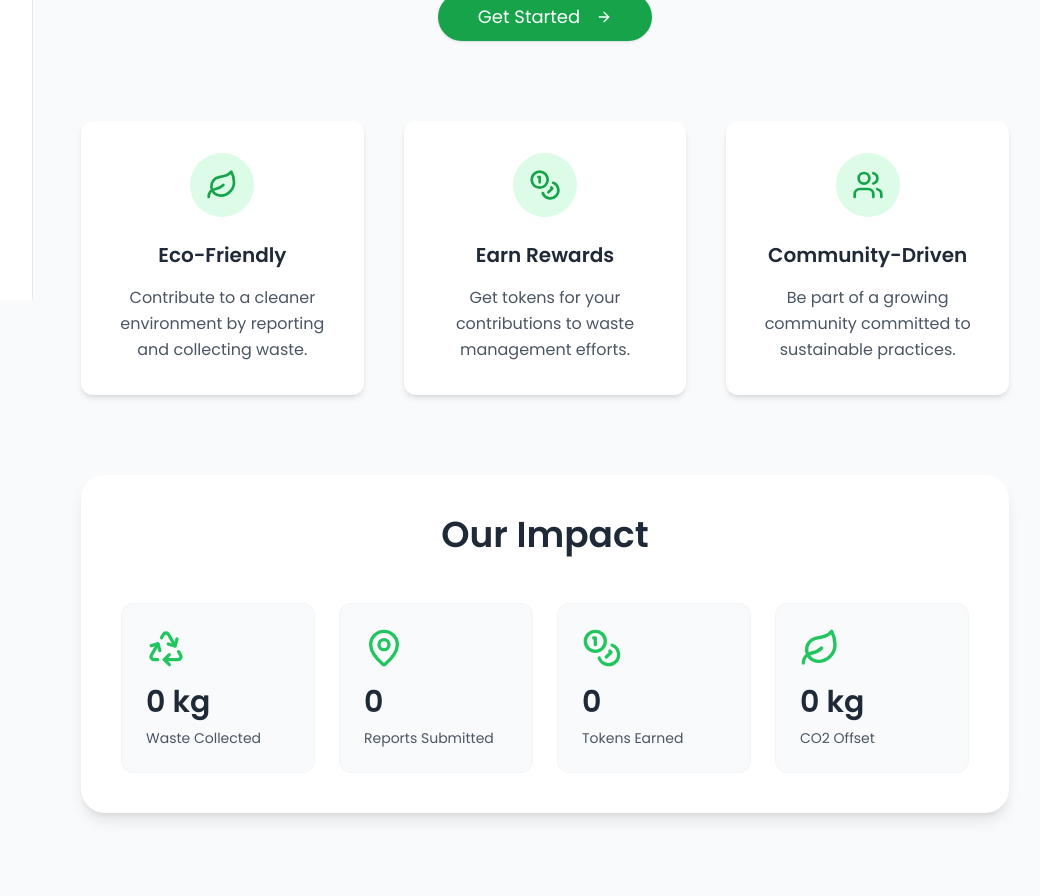
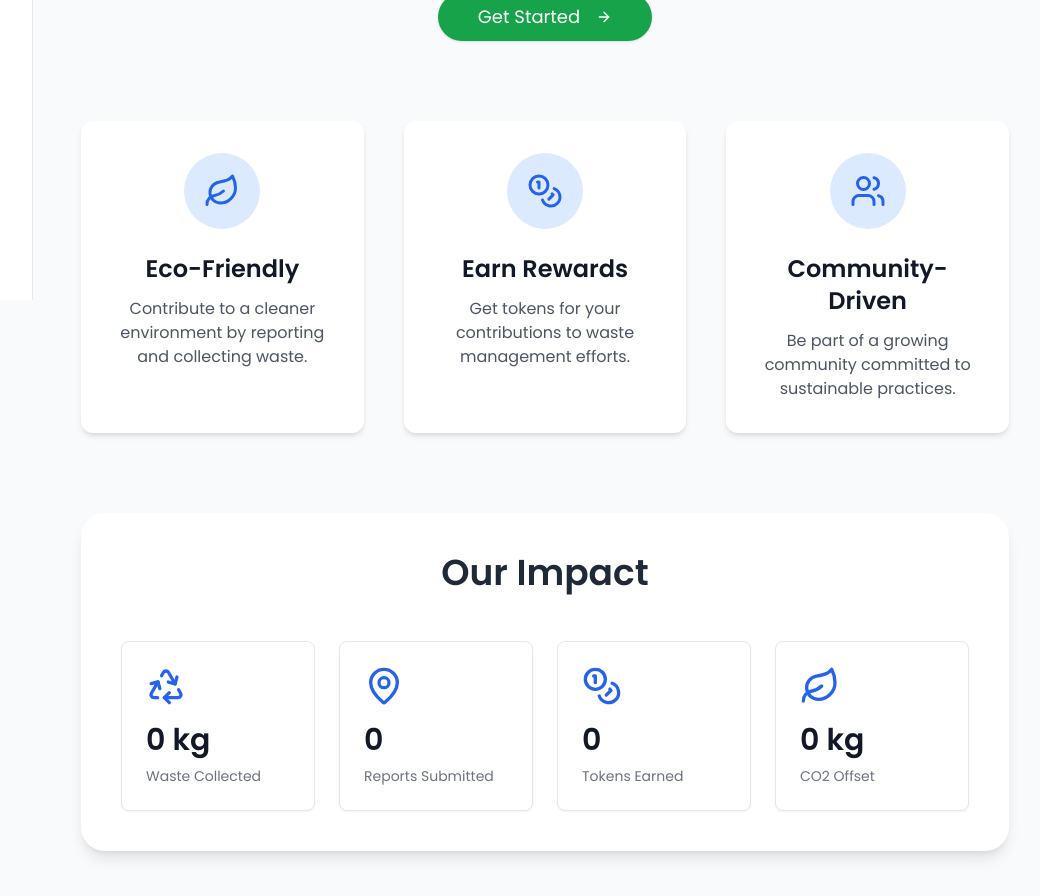
Before and after one commit to enochnewton/eco-snap, a Next.js app: page / in a window 1280 px wide. Shown: the part 500-1396 px from the top of the page, without its empty margins (223-1263 px from the left). Built offline with nearby package versions, Linux system fonts and the light colour scheme; no server answers; the database is empty.

Commit message:
fixed classification

```diff
--- a/app/collect/page.tsx
+++ b/app/collect/page.tsx
@@ -189,6 +189,24 @@ export default function CollectPage() {
 
       try {
         const parsedResult = JSON.parse(text);
+        if (parsedResult.confidence > 0.8) {
+          if (parsedResult.confidence >= 0.9) {
+            if (!parsedResult.wasteTypeMatch && !parsedResult.quantityMatch) {
+              parsedResult.wasteTypeMatch = true;
+              parsedResult.quantityMatch = true;
+            }
+          } else if (parsedResult.confidence > 0.8) {
+            if (parsedResult.wasteTypeMatch || parsedResult.quantityMatch) {
+              if (!parsedResult.wasteTypeMatch) {
+                parsedResult.wasteTypeMatch = true;
+              }
+              if (!parsedResult.quantityMatch) {
+                parsedResult.quantityMatch = true;
+              }
+            }
+          }
+        }
+
         setVerificationResult({
           wasteTypeMatch: parsedResult.wasteTypeMatch,
           quantityMatch: parsedResult.quantityMatch,
@@ -238,9 +256,11 @@ export default function CollectPage() {
     }
   };
 
-  const filteredTasks = tasks.filter((task) =>
-    task.location.toLowerCase().includes(searchTerm.toLowerCase())
-  );
+  const filteredTasks = tasks
+    .filter((task) =>
+      task.location.toLowerCase().includes(searchTerm.toLowerCase())
+    )
+    .sort((a, b) => new Date(b.date).getTime() - new Date(a.date).getTime());
 
   const pageCount = Math.ceil(filteredTasks.length / ITEMS_PER_PAGE);
   const paginatedTasks = filteredTasks.slice(
--- a/app/page.tsx
+++ b/app/page.tsx
@@ -177,10 +177,12 @@ function ImpactCard({
       : value;
 
   return (
-    <div className='p-6 rounded-xl bg-gray-50 border border-gray-100 transition-all duration-300 ease-in-out hover:shadow-md'>
-      <Icon className='h-10 w-10 text-green-500 mb-4' />
-      <p className='text-3xl font-bold mb-2 text-gray-800'>{formattedValue}</p>
-      <p className='text-sm text-gray-600'>{title}</p>
+    <div className='p-6 rounded-lg bg-white border border-gray-200 shadow-sm transition-all duration-300 ease-in-out hover:shadow-lg'>
+      <Icon className='h-10 w-10 text-blue-600 mb-4' />
+      <p className='text-3xl font-semibold mb-2 text-gray-900'>
+        {formattedValue}
+      </p>
+      <p className='text-sm text-gray-500'>{title}</p>
     </div>
   );
 }
@@ -195,12 +197,14 @@ function FeatureCard({
   description: string;
 }) {
   return (
-    <div className='bg-white p-8 rounded-xl shadow-md hover:shadow-lg transition-all duration-300 ease-in-out flex flex-col items-center text-center'>
-      <div className='bg-green-100 p-4 rounded-full mb-6'>
-        <Icon className='h-8 w-8 text-green-600' />
+    <div className='bg-white p-8 rounded-xl shadow-md hover:shadow-xl transition-all duration-300 ease-in-out flex flex-col items-center text-center space-y-6'>
+      <div className='bg-blue-100 p-5 rounded-full'>
+        <Icon className='h-9 w-9 text-blue-600' />
       </div>
-      <h3 className='text-xl font-semibold mb-4 text-gray-800'>{title}</h3>
-      <p className='text-gray-600 leading-relaxed'>{description}</p>
+      <div className='flex flex-col items-center space-y-3'>
+        <h3 className='text-2xl font-bold text-gray-900'>{title}</h3>
+        <p className='text-gray-600 text-base'>{description}</p>
+      </div>
     </div>
   );
 }
--- a/app/rewards/page.tsx
+++ b/app/rewards/page.tsx
@@ -57,9 +57,12 @@ export default function RewardsPage() {
             const fetchedTransactions = await getRewardTransactions(
               fetchedUser.id
             );
+            console.log("Fetched Transactions:", fetchedTransactions);
+
             setTransactions(fetchedTransactions as Transaction[]);
             const fetchedRewards = await getAvailableRewards(fetchedUser.id);
             setRewards(fetchedRewards.filter((r) => r.cost > 0)); // Filter out rewards with 0 points
+
             const calculatedBalance = fetchedTransactions?.reduce(
               (acc: number, transaction) => {
                 return transaction.type.startsWith("earned")
@@ -68,7 +71,11 @@ export default function RewardsPage() {
               },
               0
             );
-            setBalance(Math.max(calculatedBalance, 0)); // Ensure balance is never negative
+            console.log("Calculated Balance:", calculatedBalance);
+            setBalance((prev) => Math.abs(calculatedBalance + 200)); // Ensure balance is never negative
+
+            // setBalance(Math.max(calculatedBalance, 0));
+            console.log("Calculated Balance:", calculatedBalance);
           } else {
             toast.error("User not found. Please log in again.");
           }
@@ -93,6 +100,7 @@ export default function RewardsPage() {
     }
 
     const reward = rewards.find((r) => r.id === rewardId);
+    console.log("reward", reward, "balance", balance, "rewardId", rewardId);
     if (reward && balance >= reward.cost && reward.cost > 0) {
       try {
         if (balance < reward.cost) {
```
